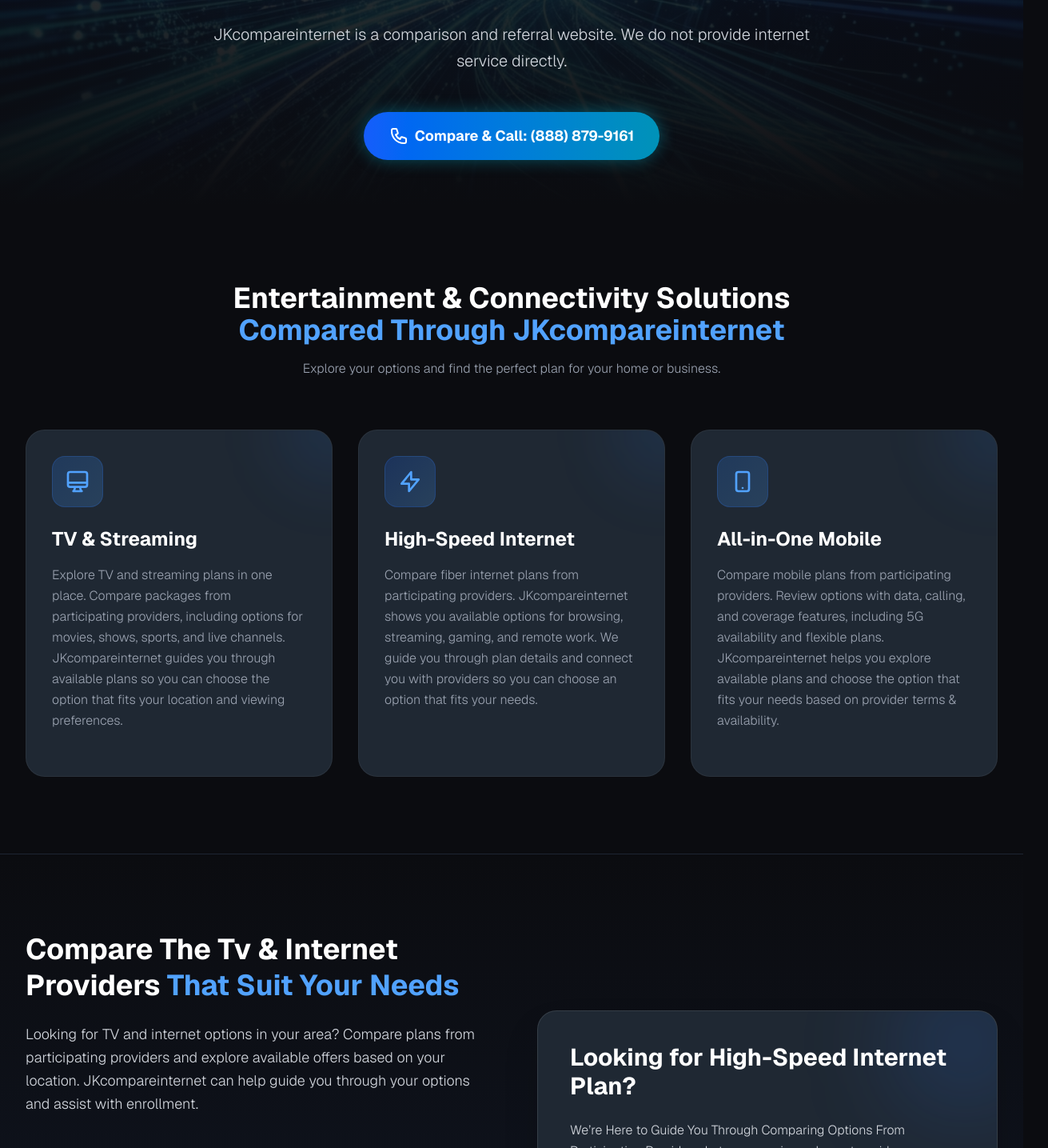
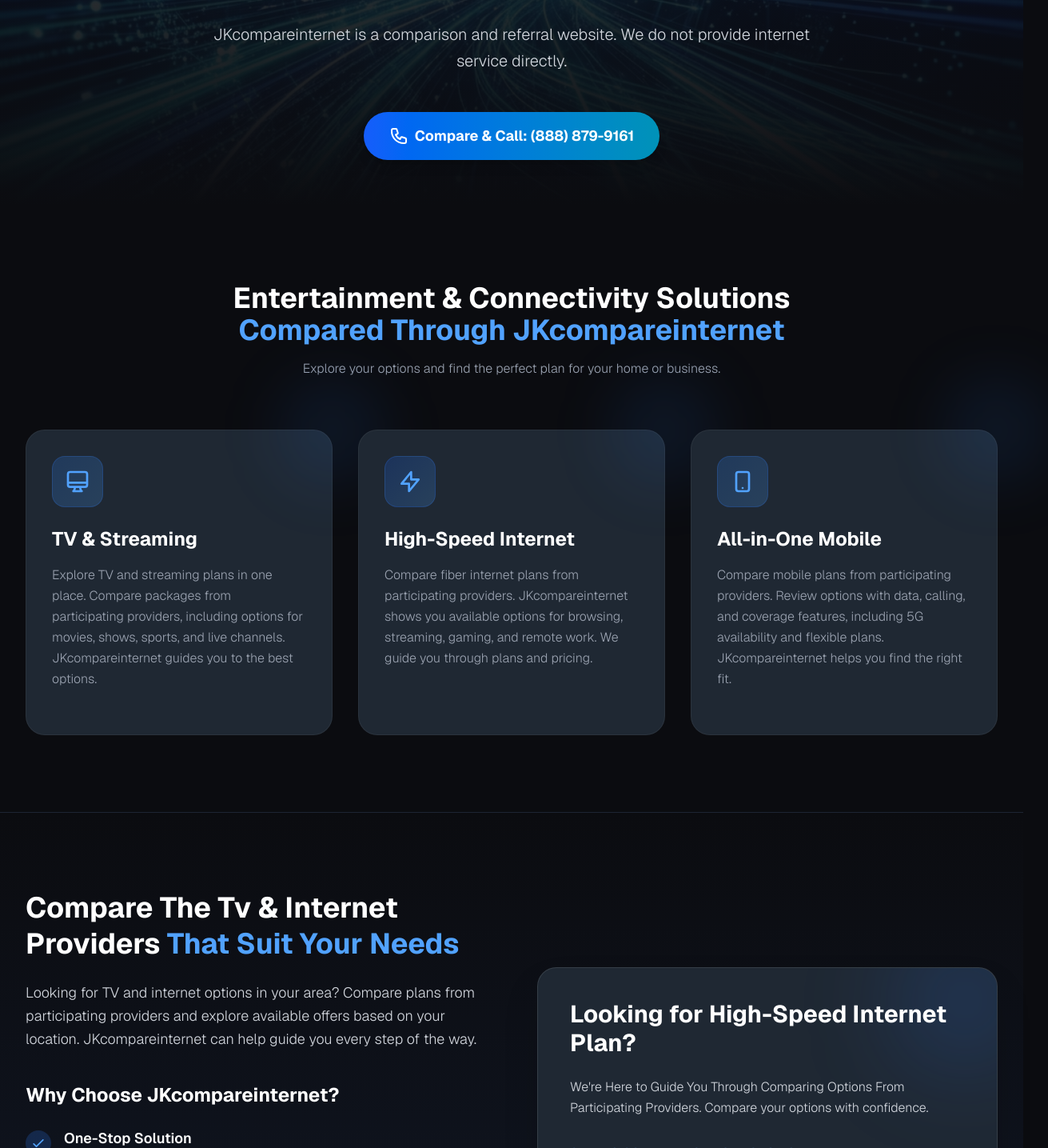
Before and after one commit to ajazsadat/JKcompareinternet, a Next.js app: page / in a window 1280 px wide. Shown: the part 458-1893 px from the top of the page at 80% size, 1311 px wide, since content can reach past the window. Built offline with nearby package versions, Linux system fonts and the light colour scheme.

Commit message:
Update homepage content with revised messaging

```diff
--- a/src/app/page.js
+++ b/src/app/page.js
@@ -18,7 +18,7 @@
   const faqs = [
     {
       q: "Are you the internet service provider?",
-      a: "No. JK Compare Internet operates as an independent comparison platform that helps users explore and evaluate Internet and TV plans from multiple trusted providers. We do not directly sell, install, or manage any Internet or TV services. All company names, logos, and trademarks displayed on this website (including but not limited to AT&T, Spectrum, Optimum, Xfinity, Frontier, and Verizon) are the property of their respective owners. These trademarks are used strictly for identification and comparison purposes to assist consumers."
+      a: "No. JK Compare Internet operates as an independent comparison platform that helps users explore and evaluate Internet and TV plans from multiple trusted providers. We do not directly sell internet or TV services."
     },
     {
       q: "Do you charge for your services?",
@@ -26,19 +26,19 @@
     },
     {
       q: "How do I compare internet plans easily?",
-      a: "With our comparison agents, you can review prices, speeds, connection types, contract terms, and promotions from multiple providers easily. We make it simple to find affordable and fast options without visiting multiple websites."
+      a: "Through our comparison tool, you can review prices, speeds, connection types, contract terms, and promotions from multiple providers easily. We make it simple to find affordable and fast internet options."
     },
     {
       q: "What types of internet service are available?",
-      a: "You may have access to one or more of these internet types: Fiber Internet (High speeds, ideal for streaming and gaming), Cable Internet (Reliable and widely available), DSL Internet (Affordable basic connectivity), and Satellite (Available even in rural areas). We’ll show you what’s available specifically in your ZIP code when you call."
+      a: "You may have access to one or more of these internet types: Fiber Internet (High speeds, ideal for streaming and gaming), Cable Internet (Reliable and widely available), DSL Internet (Affordable option for light users), and Fixed Wireless (Available in select areas)."
     },
     {
       q: "Do internet providers offer special promotions or discounts?",
-      a: "Yes! Many providers offer introductory pricing, free installation, equipment deals, gift cards, and bundle discounts. We help you review current offers available in your area so you can compare what’s available."
+      a: "Yes! Many providers offer introductory pricing, free installation, equipment deals, gift cards, and bundle discounts. We help you review current offers available in your area so you can save money."
     },
     {
       q: "How do I get started?",
-      a: "Simply call our experts to view available internet providers, compare plans, and lock in available discounts in your area. Our team can guide you by phone with personalized comparisons."
+      a: "Simply call to view available internet providers, compare plans, and lock in available discounts in your area. We'll guide you through the comparison over the phone."
     },
     {
       q: "How is installation arranged once I select a plan?",
@@ -75,7 +75,7 @@
           <div className="flex flex-col sm:flex-row gap-4 justify-center">
             <a
               href="tel:(888) 879-9161"
-              className="inline-flex items-center justify-center text-center px-8 py-4 text-lg font-bold rounded-full text-white bg-gradient-to-r from-blue-600 to-cyan-600 hover:from-blue-500 hover:to-cyan-500 shadow-[0_0_20px_rgba(6,182,212,0.4)] transition-all transform hover:-translate-y-1"
+              className="inline-flex items-center justify-center text-center px-8 py-4 text-lg font-bold rounded-full text-white bg-gradient-to-r from-blue-600 to-cyan-600 hover:from-blue-500 hover:to-cyan-500 transition-all duration-300 shadow-lg hover:shadow-xl"
             >
               <svg className="w-6 h-6 mr-2" fill="none" stroke="currentColor" viewBox="0 0 24 24" xmlns="http://www.w3.org/2000/svg"><path strokeLinecap="round" strokeLinejoin="round" strokeWidth="2" d="M3 5a2 2 0 012-2h3.28a1 1 0 01.948.684l1.498 4.493a1 1 0 01-.502 1.21l-2.257 1.13a11.042 11.042 0 005.516 5.516l1.13-2.257a1 1 0 011.21-.502l4.493 1.498a1 1 0 01.684.949V19a2 2 0 01-2 2h-1C9.716 21 3 14.284 3 6V5z"></path></svg>
               Compare & Call: (888) 879-9161
@@ -94,38 +94,38 @@
 
           <div className="grid grid-cols-1 md:grid-cols-3 gap-8">
             {/* Box 1 */}
-            <div className="bg-[#1f2833] rounded-3xl p-8 border border-white/5 hover:border-blue-500/30 transition-all duration-300 hover:shadow-[0_0_30px_rgba(6,182,212,0.15)] flex flex-col h-full relative overflow-hidden group">
+            <div className="bg-[#1f2833] rounded-3xl p-8 border border-white/5 hover:border-blue-500/30 transition-all duration-300 hover:shadow-[0_0_30px_rgba(6,182,212,0.15)] flex flex-col h-full group relative">
               <div className="absolute top-0 right-0 w-32 h-32 bg-blue-500/10 rounded-full blur-2xl transform translate-x-1/2 -translate-y-1/2"></div>
               <div className="w-16 h-16 bg-gradient-to-br from-blue-500/20 to-blue-400/20 rounded-2xl flex items-center justify-center mb-6 text-blue-400 border border-blue-500/20 group-hover:scale-110 transition-transform">
                 <svg className="w-8 h-8" fill="none" stroke="currentColor" viewBox="0 0 24 24"><path strokeLinecap="round" strokeLinejoin="round" strokeWidth="2" d="M9.75 17L9 20l-1 1h8l-1-1-.75-3M3 13h18M5 17h14a2 2 0 002-2V5a2 2 0 00-2-2H5a2 2 0 00-2 2v10a2 2 0 002 2z"></path></svg>
               </div>
               <h3 className="text-2xl font-bold text-white mb-4">TV & Streaming</h3>
               <p className="text-gray-400 font-light leading-relaxed mb-6 flex-grow">
-                Explore TV and streaming plans in one place. Compare packages from participating providers, including options for movies, shows, sports, and live channels. JKcompareinternet guides you through available plans so you can choose the option that fits your location and viewing preferences.
+                Explore TV and streaming plans in one place. Compare packages from participating providers, including options for movies, shows, sports, and live channels. JKcompareinternet guides you to the best options.
               </p>
             </div>
 
             {/* Box 2 */}
-            <div className="bg-[#1f2833] rounded-3xl p-8 border border-white/5 hover:border-blue-500/30 transition-all duration-300 hover:shadow-[0_0_30px_rgba(59,130,246,0.15)] flex flex-col h-full relative overflow-hidden group">
+            <div className="bg-[#1f2833] rounded-3xl p-8 border border-white/5 hover:border-blue-500/30 transition-all duration-300 hover:shadow-[0_0_30px_rgba(59,130,246,0.15)] flex flex-col h-full group relative">
               <div className="absolute top-0 right-0 w-32 h-32 bg-blue-500/10 rounded-full blur-2xl transform translate-x-1/2 -translate-y-1/2"></div>
               <div className="w-16 h-16 bg-gradient-to-br from-blue-600/20 to-blue-400/20 rounded-2xl flex items-center justify-center mb-6 text-blue-400 border border-blue-500/20 group-hover:scale-110 transition-transform">
                 <svg className="w-8 h-8" fill="none" stroke="currentColor" viewBox="0 0 24 24"><path strokeLinecap="round" strokeLinejoin="round" strokeWidth="2" d="M13 10V3L4 14h7v7l9-11h-7z"></path></svg>
               </div>
               <h3 className="text-2xl font-bold text-white mb-4">High-Speed Internet</h3>
               <p className="text-gray-400 font-light leading-relaxed mb-6 flex-grow">
-                Compare fiber internet plans from participating providers. JKcompareinternet shows you available options for browsing, streaming, gaming, and remote work. We guide you through plan details and connect you with providers so you can choose an option that fits your needs.
+                Compare fiber internet plans from participating providers. JKcompareinternet shows you available options for browsing, streaming, gaming, and remote work. We guide you through plans and pricing.
               </p>
             </div>
 
             {/* Box 3 */}
-            <div className="bg-[#1f2833] rounded-3xl p-8 border border-white/5 hover:border-blue-500/30 transition-all duration-300 hover:shadow-[0_0_30px_rgba(168,85,247,0.15)] flex flex-col h-full relative overflow-hidden group">
+            <div className="bg-[#1f2833] rounded-3xl p-8 border border-white/5 hover:border-blue-500/30 transition-all duration-300 hover:shadow-[0_0_30px_rgba(168,85,247,0.15)] flex flex-col h-full group relative">
               <div className="absolute top-0 right-0 w-32 h-32 bg-blue-500/10 rounded-full blur-2xl transform translate-x-1/2 -translate-y-1/2"></div>
               <div className="w-16 h-16 bg-gradient-to-br from-blue-500/20 to-blue-400/20 rounded-2xl flex items-center justify-center mb-6 text-blue-400 border border-blue-500/20 group-hover:scale-110 transition-transform">
                 <svg className="w-8 h-8" fill="none" stroke="currentColor" viewBox="0 0 24 24"><path strokeLinecap="round" strokeLinejoin="round" strokeWidth="2" d="M12 18h.01M8 21h8a2 2 0 002-2V5a2 2 0 00-2-2H8a2 2 0 00-2 2v14a2 2 0 002 2z"></path></svg>
               </div>
               <h3 className="text-2xl font-bold text-white mb-4">All-in-One Mobile</h3>
               <p className="text-gray-400 font-light leading-relaxed mb-6 flex-grow">
-                Compare mobile plans from participating providers. Review options with data, calling, and coverage features, including 5G availability and flexible plans. JKcompareinternet helps you explore available plans and choose the option that fits your needs based on provider terms & availability.
+                Compare mobile plans from participating providers. Review options with data, calling, and coverage features, including 5G availability and flexible plans. JKcompareinternet helps you find the right fit.
               </p>
             </div>
           </div>
@@ -142,7 +142,7 @@
                 Compare The Tv & Internet Providers <span className="text-blue-400">That Suit Your Needs</span>
               </h2>
               <p className="text-gray-300 text-lg mb-10 font-light leading-relaxed">
-                Looking for TV and internet options in your area? Compare plans from participating providers and explore available offers based on your location. JKcompareinternet can help guide you through your options and assist with enrollment.
+                Looking for TV and internet options in your area? Compare plans from participating providers and explore available offers based on your location. JKcompareinternet can help guide you every step of the way.
               </p>
 
               <h3 className="text-2xl font-bold text-white mb-6">Why Choose JKcompareinternet?</h3>
@@ -178,7 +178,7 @@
                   </div>
                   <div className="ml-4">
                     <h4 className="text-lg font-semibold text-white">Personalized Comparison Guidance</h4>
-                    <p className="mt-1 text-gray-400 font-light">Not sure which option fits your needs? Our agents can explain available plans and connect you with the right provider to get started.</p>
+                    <p className="mt-1 text-gray-400 font-light">Not sure which option fits your needs? We'll walk you through available plans and connect you with the right provider to get started.</p>
                   </div>
                 </li>
               </ul>
@@ -190,14 +190,14 @@
 
                 <h3 className="text-3xl font-bold text-white mb-6 relative z-10">Looking for High-Speed Internet Plan?</h3>
                 <p className="text-gray-300 mb-8 font-light leading-relaxed relative z-10">
-                  We’re Here to Guide You Through Comparing Options From Participating Providers. Let our experienced agents guide you through the process.
+                  We're Here to Guide You Through Comparing Options From Participating Providers. Compare your options with confidence.
                 </p>
 
                 <div className="relative z-10">
                   <p className="text-sm text-blue-400 font-semibold uppercase tracking-wider mb-2">Call to compare your options now</p>
                   <a
                     href="tel:(888) 879-9161"
-                    className="flex items-center justify-center text-center w-full px-8 py-5 text-xl font-bold rounded-xl text-white bg-gradient-to-r from-blue-600 to-cyan-600 hover:from-blue-500 hover:to-cyan-500 shadow-lg transition-all transform hover:-translate-y-1"
+                    className="flex items-center justify-center text-center w-full px-8 py-5 text-xl font-bold rounded-xl text-white bg-gradient-to-r from-blue-600 to-cyan-600 hover:from-blue-500 hover:to-cyan-500 transition-all duration-300 shadow-lg hover:shadow-xl"
                   >
                     <svg className="w-6 h-6 mr-3" fill="none" stroke="currentColor" viewBox="0 0 24 24"><path strokeLinecap="round" strokeLinejoin="round" strokeWidth="2" d="M3 5a2 2 0 012-2h3.28a1 1 0 01.948.684l1.498 4.493a1 1 0 01-.502 1.21l-2.257 1.13a11.042 11.042 0 005.516 5.516l1.13-2.257a1 1 0 011.21-.502l4.493 1.498a1 1 0 01.684.949V19a2 2 0 01-2 2h-1C9.716 21 3 14.284 3 6V5z"></path></svg>
                     Compare & Call (888) 879-9161
@@ -268,7 +268,7 @@
             JKcompareinternet operates as an independent comparison and referral website. We do not
             directly sell, install, or manage any Internet or TV services. All company names, logos,
             and trademarks displayed on this website are the property of their respective owners and
-            are used strictly for identification and comparison purposes.
+            are used strictly for identification and comparison purposes. JKcompareinternet is an authorized reseller through Sandler Partners, LLC, connecting customers with select providers, including Xfinity.
           </p>
         </div>
       </section>
```
